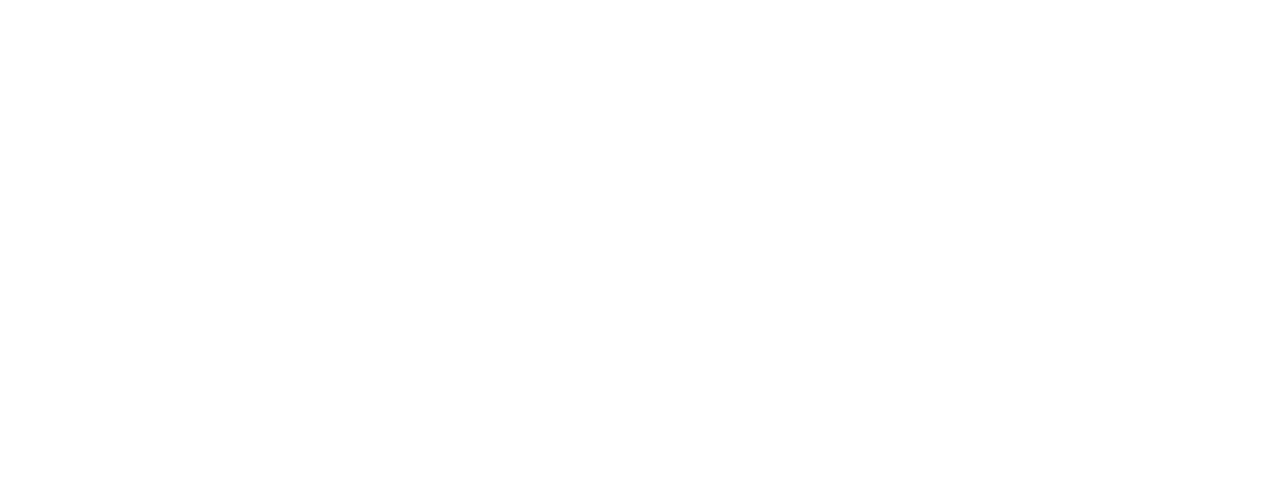
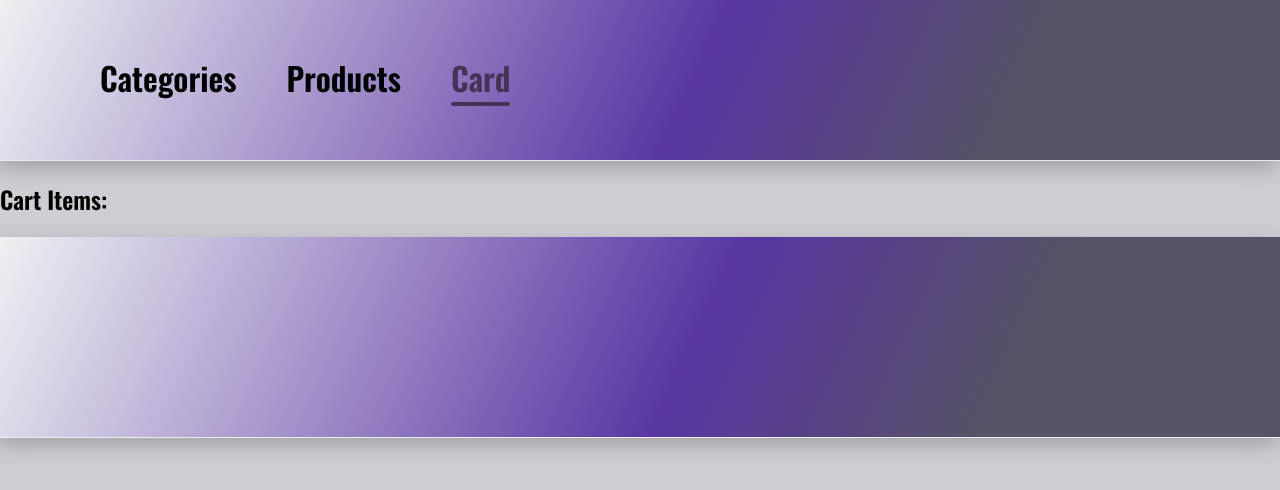
Before and after one commit to DmytroVyhovskyi1997/practicStore, a React (Create React App) app: page /add in a window 1280 px wide. Before the commit this address had no page. Shown: the top 490 px of the page. Built offline with nearby package versions, Linux system fonts and the light colour scheme.

Commit message:
add products

```diff
--- a/src/components/App.jsx
+++ b/src/components/App.jsx
@@ -2,16 +2,19 @@ import { Route, Routes } from "react-router";
 import { Layout } from "./Layout/Layout";
 import { Categories } from "./pages/Categories";
 import { Products } from "./pages/Products";
+import { CardProducts } from "./CardProducts/CardProducts";
+import { useState } from "react";
 
 
 export const App = () => {
+  const [cartItems, setCartItems] = useState([]);
   return (
-<Routes>
-  <Route path="/" element={<Layout/>} >
-    <Route index element={<Categories/>}/>
-    <Route path="/products" element={<Products/>}/>
-
-  </Route>
-</Routes>
+    <Routes>
+      <Route path="/" element={<Layout/>} >
+        <Route index element={<Categories/>}/>
+        <Route path="/products" element={<Products setProduct={setCartItems}/>}/>
+        <Route path="/add" element={<CardProducts products={cartItems}/>}/>
+      </Route>
+    </Routes>
   );
 };
--- /dev/null
+++ b/src/components/CardProducts/CardProducts.jsx
@@ -0,0 +1,15 @@
+export const CardProducts = ({ products }) => {
+  console.log(products);
+  return (
+    <div>
+      <h2>Cart Items:</h2>
+      {products &&
+        products.map((product) => (
+          <div key={product.id}>
+            <p>{product.title}</p>
+            <p>Price: ${product.price}</p>
+          </div>
+        ))}
+    </div>
+  );
+};
--- a/src/components/Layout/Layout.jsx
+++ b/src/components/Layout/Layout.jsx
@@ -1,20 +1,23 @@
 import { Outlet } from "react-router"
-import { Header, Nav, StyledLink } from "./Layout.styled"
+import { Footer, Header, Nav, StyledLink } from "./Layout.styled"
 
 export const Layout =()=>{
-return(
+    return (
       <>
         <Header>
           <Nav>
-<StyledLink to='/'>Categories</StyledLink>
-<StyledLink to='/products'>Products</StyledLink>
+            <StyledLink to="/">Categories</StyledLink>
+            <StyledLink to="/products">Products</StyledLink>
+            <StyledLink to="/add">Card</StyledLink>
           </Nav>
         </Header>
 
         <main>
           <Outlet/>
         </main>
+
+        <Footer>
+        </Footer>
       </>
-
     )
   }
--- a/src/components/Layout/Layout.styled.jsx
+++ b/src/components/Layout/Layout.styled.jsx
@@ -9,16 +9,18 @@ padding-bottom: 5px;
 position: relative;
 margin-right:50px;
 
+
+
 &.active {
-  color: #463256;;
-  &::after,
-  hover {
+  color: #463256;
+  &::after {
     content: '';
     position: absolute;
     width: 100%;
     height: 4px;
     left: 0;
     bottom: 0;
+    transition: transform .35s cubic-bezier(.4,0,.2,1),background-color .35s cubic-bezier(.4,0,.2,1);
     background-color: #463256;;
     border-radius: 2px;
   }
@@ -39,3 +41,11 @@ display: flex;
   margin-top: 30px;
   margin-bottom: 30px;
 `
+
+export const Footer = styled.footer`
+padding: 100px;
+min-width: 480px;
+background: linear-gradient(114.99deg, rgb(244, 243, 244) -0.99%, rgb(87, 54, 163) 54.28%, rgb(87, 82, 100) 78.99%);
+box-shadow: rgba(0, 0, 0, 0.23) -2.5777px 6.87386px 20.6216px;
+border-bottom: 1px solid rgb(236, 236, 236);
+`
--- a/src/components/pages/Products.js
+++ b/src/components/pages/Products.js
@@ -1,9 +1,10 @@
 import { Clothing } from "components/Сlothing/Сlothing"
 
-export const Products = () =>{
+export const Products = ({setProduct}) =>{
+
     return(
         <>
-        <Clothing/>
+        <Clothing setProduct={setProduct}/>
         </>
     )
 }
--- a/src/components/Сlothing/Clothing.styled.jsx
+++ b/src/components/Сlothing/Clothing.styled.jsx
@@ -8,7 +8,7 @@ margin-top: 100px;
     flex-direction: column;
     -webkit-box-align: center;
     align-items: center;
-    border-radius: 32px;
+    border-radius: 5px;
     background-color: rgba(0, 0, 0, 0.25) 0px 0px 20px;
     box-shadow: rgba(0, 0, 0, 0.25) 0px 0px 20px;
 `
--- a/src/components/Сlothing/Сlothing.jsx
+++ b/src/components/Сlothing/Сlothing.jsx
@@ -1,9 +1,19 @@
-import { useState, useEffect } from "react";
-import { fetchProducts } from "../services/api";
-import { Box, Card } from "./Clothing.styled";
 
-export const Clothing = () => {
+import { useEffect, useState } from 'react';
+import { fetchProducts } from '../services/api';
+import { Box, Card } from './Clothing.styled';
+
+
+
+
+export const Clothing = ({setProduct}) => {
   const [products, setProducts] = useState([]);
+
+
+  const addToCart = (product) => {
+    setProduct(prevState => [...prevState, product]);
+
+  };
 
   useEffect(() => {
     fetchProducts().then((data) => setProducts(data));
@@ -17,7 +27,8 @@ export const Clothing = () => {
             <h2>{product.title}</h2>
             <p>{product.description}</p>
             <p>Price: ${product.price}</p>
-          <img src={product.image} alt="product" width='200'/>
+            <img src={product.image} alt="product" width="200" />
+            <button onClick={() => addToCart(product)}>Add to Cart</button>
           </Box>
         ))}
       </Card>
--- a/src/index.css
+++ b/src/index.css
@@ -3,6 +3,7 @@
 body {
   margin: 0;
 font-family: 'Oswald', sans-serif;
+background-color: #d1cdd5;
   -webkit-font-smoothing: antialiased;
   -moz-osx-font-smoothing: grayscale;
 }
@@ -19,4 +20,5 @@ li{
 
 a{
   text-decoration: none;
+
 }
```
Also changed, not shown: src/components/Home.jsx (deleted, +0 -23 lines), src/components/pages/AddProducts.js (added, +7 -0 lines). Lines whose indentation alone changed are shown as unchanged.
